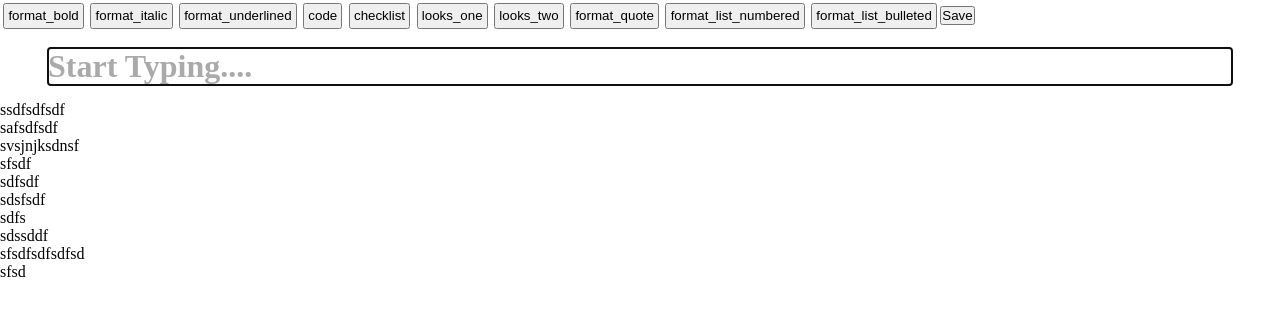
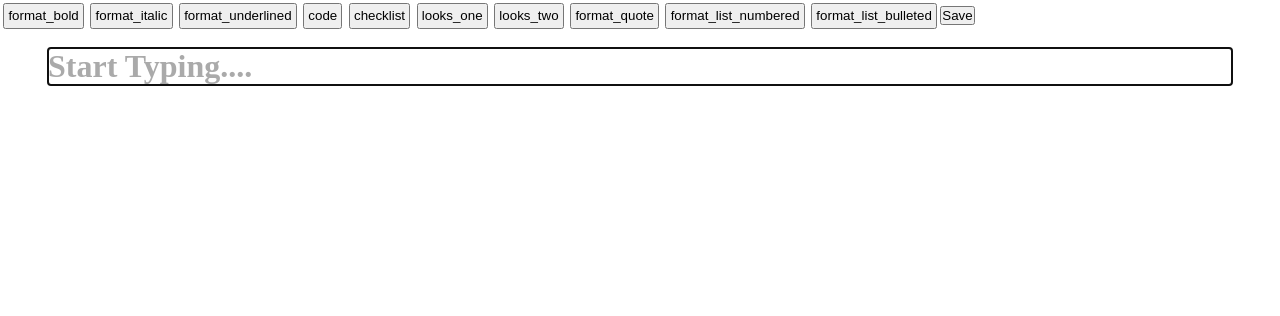
Before and after one commit to mistycal98/react-slate, a React (Create React App) app: page / in a window 1280 px wide. Shown: the top 316 px of the page. Built offline with nearby package versions, Linux system fonts and the light colour scheme.

Commit message:
Minor Changes

```diff
--- a/src/App.js
+++ b/src/App.js
@@ -15,7 +15,7 @@ function App() {
       <RichTextExample onSave={onSave} />
       {/* <CheckListsExample /> */}
       {/* <Serialize /> */}
-      <HtmlSerialize nodes={[{"type":"paragraph","children":[{"text":"ssdfsdfsdf","bold":true}]},{"type":"paragraph","children":[{"text":"","bold":false}]},{"type":"paragraph","children":[{"text":"safsdfsdf","bold":false}]},{"type":"check-list-item","children":[{"text":"svsjnjksdnsf","bold":false}]},{"type":"check-list-item","children":[{"text":"sfsdf","bold":false}]},{"type":"check-list-item","children":[{"text":"sdfsdf","bold":false}]},{"type":"numbered-list","children":[{"type":"list-item","children":[{"text":"sdsfsdf","bold":false}]}]},{"type":"bulleted-list","children":[{"type":"list-item","children":[{"text":"sdfs","bold":false}]},{"type":"list-item","children":[{"text":"sdssddf","bold":false,"code":true}]},{"type":"list-item","children":[{"text":"sfsdfsdfsdfsd","bold":false,"code":true,"underline":true}]},{"type":"list-item","children":[{"text":"sfsd","bold":false,"underline":true,"code":true}]}]}]}/>
+      {/* <HtmlSerialize nodes={[{"type":"paragraph","children":[{"text":"ssdfsdfsdf","bold":true}]},{"type":"paragraph","children":[{"text":"","bold":false}]},{"type":"paragraph","children":[{"text":"safsdfsdf","bold":false}]},{"type":"check-list-item","children":[{"text":"svsjnjksdnsf","bold":false}]},{"type":"check-list-item","children":[{"text":"sfsdf","bold":false}]},{"type":"check-list-item","children":[{"text":"sdfsdf","bold":false}]},{"type":"numbered-list","children":[{"type":"list-item","children":[{"text":"sdsfsdf","bold":false}]}]},{"type":"bulleted-list","children":[{"type":"list-item","children":[{"text":"sdfs","bold":false}]},{"type":"list-item","children":[{"text":"sdssddf","bold":false,"code":true}]},{"type":"list-item","children":[{"text":"sfsdfsdfsdfsd","bold":false,"code":true,"underline":true}]},{"type":"list-item","children":[{"text":"sfsd","bold":false,"underline":true,"code":true}]}]}]}/> */}
     </div>
   );
 }
```
